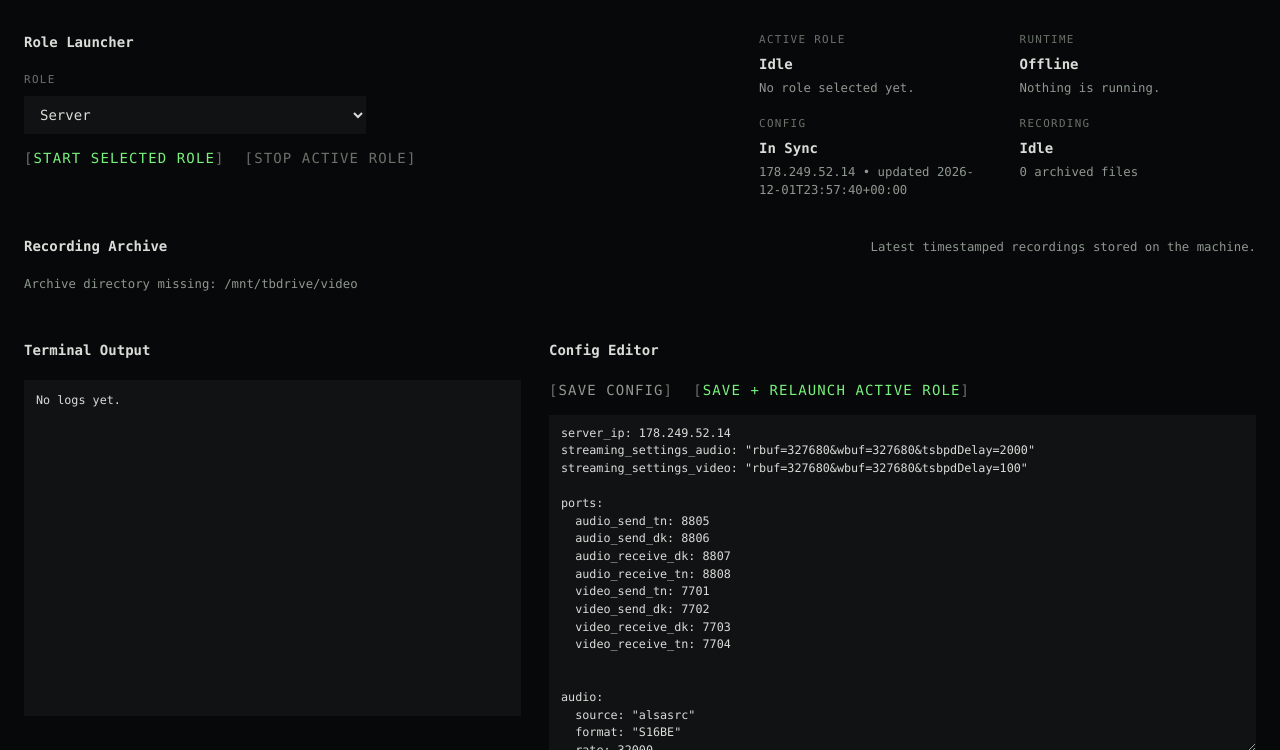
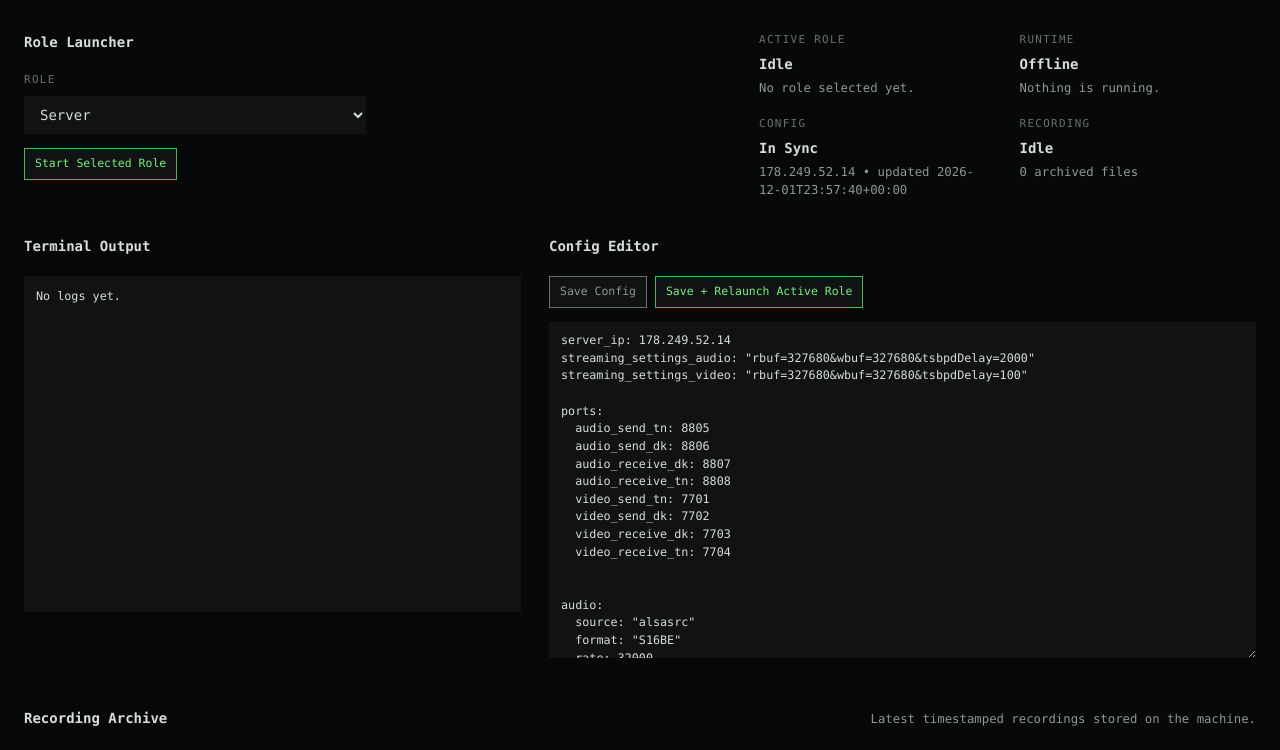
Before and after one commit to theatrebuilding/fiveminutesago, a FastAPI app: page / in a window 1280 px wide. Shown: the part 80-830 px from the top of the page. Run offline with FastAPI, Linux system fonts and the light colour scheme; data that the repository does not hold is empty.

Commit message:
UI update

```diff
--- a/control_app/static/app.js
+++ b/control_app/static/app.js
@@ -28,7 +28,6 @@
 const audioDeviceSelect = document.getElementById("audio-device-select");
 const audioDeviceMessage = document.getElementById("audio-device-message");
 const startRoleButton = document.getElementById("start-role");
-const stopRoleButton = document.getElementById("stop-role");
 const saveConfigButton = document.getElementById("save-config");
 const applyConfigButton = document.getElementById("apply-config");
 const serverPanel = document.getElementById("server-panel");
@@ -317,6 +316,13 @@
   renderPreview(receiver?.preview, "/api/receiver/preview.jpg", receiverPreviewImage, receiverPreviewMeta, receiverPreviewEmpty);
 }
 
+function renderRoleActionButton(runtime) {
+  const running = Boolean(runtime?.running);
+  startRoleButton.textContent = running ? "Stop Selected Role" : "Start Selected Role";
+  startRoleButton.classList.toggle("button-accent", !running);
+  startRoleButton.classList.toggle("button-danger", running);
+}
+
 function renderStatus(status) {
   latestStatus = status;
   const runtime = status.runtime;
@@ -335,6 +341,7 @@
   runtimePill.textContent = runtime.running ? `${runtime.role || "Role"} Running` : "No Active Role";
   runtimePill.className = `status-pill ${runtime.running ? "status-running" : "status-stopped"}`;
   refreshLabel.textContent = `Last refreshed ${new Date().toLocaleTimeString()}`;
+  renderRoleActionButton(runtime);
 
   roleState.textContent = launch?.role ? launch.role.toUpperCase() : "Idle";
   roleMeta.textContent = describeLaunch(launch);
@@ -380,8 +387,6 @@
   renderArchive(storage.archive);
   logOutput.textContent = runtime.log_tail.length ? runtime.log_tail.join("\n") : "No logs yet.";
   logOutput.scrollTop = logOutput.scrollHeight;
-
-  stopRoleButton.disabled = !runtime.running;
 }
 
 async function refreshStatus() {
@@ -447,7 +452,7 @@
 }
 
 async function startRole() {
-  setBusy([startRoleButton, stopRoleButton], true);
+  setBusy([startRoleButton], true);
   actionMessage.textContent = "Starting selected role…";
 
   try {
@@ -461,13 +466,13 @@
   } catch (error) {
     actionMessage.textContent = error.message;
   } finally {
-    setBusy([startRoleButton, stopRoleButton], false);
+    setBusy([startRoleButton], false);
   }
 }
 
 async function stopRole() {
-  setBusy([startRoleButton, stopRoleButton], true);
-  actionMessage.textContent = "Stopping active role…";
+  setBusy([startRoleButton], true);
+  actionMessage.textContent = "Stopping selected role…";
 
   try {
     const payload = await api("/api/runtime/stop", { method: "POST" });
@@ -476,8 +481,16 @@
   } catch (error) {
     actionMessage.textContent = error.message;
   } finally {
-    setBusy([startRoleButton, stopRoleButton], false);
+    setBusy([startRoleButton], false);
   }
+}
+
+async function toggleRoleAction() {
+  if (latestStatus?.runtime?.running) {
+    await stopRole();
+    return;
+  }
+  await startRole();
 }
 
 async function toggleRecording() {
@@ -532,8 +545,7 @@
 countrySelect.addEventListener("change", markLaunchFormDirty);
 videoDeviceSelect.addEventListener("change", markLaunchFormDirty);
 audioDeviceSelect.addEventListener("change", markLaunchFormDirty);
-startRoleButton.addEventListener("click", startRole);
-stopRoleButton.addEventListener("click", stopRole);
+startRoleButton.addEventListener("click", toggleRoleAction);
 recordToggleButton.addEventListener("click", toggleRecording);
 saveConfigButton.addEventListener("click", () => saveConfig(false));
 applyConfigButton.addEventListener("click", () => saveConfig(true));
--- a/control_app/static/index.html
+++ b/control_app/static/index.html
@@ -59,7 +59,6 @@
           </div>
           <div class="button-row">
             <button id="start-role" class="button-accent">Start Selected Role</button>
-            <button id="stop-role" class="button-muted">Stop Active Role</button>
           </div>
           <p id="action-message" class="action-message"></p>
         </section>
@@ -87,6 +86,25 @@
               <p id="recording-meta" class="metric-meta"></p>
             </article>
           </div>
+        </section>
+
+        <section class="panel logs-panel">
+          <div class="panel-heading">
+            <h2>Terminal Output</h2>
+          </div>
+          <pre id="log-output" class="log-output">Loading logs…</pre>
+        </section>
+
+        <section class="panel config-panel">
+          <div class="panel-heading">
+            <h2>Config Editor</h2>
+          </div>
+          <div class="button-row">
+            <button id="save-config" class="button-muted">Save Config</button>
+            <button id="apply-config" class="button-accent">Save + Relaunch Active Role</button>
+          </div>
+          <textarea id="config-editor" spellcheck="false"></textarea>
+          <p id="config-message" class="action-message"></p>
         </section>
 
         <section id="server-panel" class="panel storage-panel hidden">
@@ -150,25 +168,6 @@
             <ul id="archive-files" class="archive-files"></ul>
           </div>
         </section>
-
-        <section class="panel logs-panel">
-          <div class="panel-heading">
-            <h2>Terminal Output</h2>
-          </div>
-          <pre id="log-output" class="log-output">Loading logs…</pre>
-        </section>
-
-        <section class="panel config-panel">
-          <div class="panel-heading">
-            <h2>Config Editor</h2>
-          </div>
-          <div class="button-row">
-            <button id="save-config" class="button-muted">Save Config</button>
-            <button id="apply-config" class="button-accent">Save + Relaunch Active Role</button>
-          </div>
-          <textarea id="config-editor" spellcheck="false"></textarea>
-          <p id="config-message" class="action-message"></p>
-        </section>
       </main>
     </div>
 
--- a/control_app/static/styles.css
+++ b/control_app/static/styles.css
@@ -227,49 +227,67 @@
 }
 
 button {
+  display: inline-flex;
+  align-items: center;
+  justify-content: center;
   appearance: none;
-  border: 0;
+  border: 1px solid var(--text-faint);
   border-radius: 0;
-  padding: 0;
-  background: transparent;
+  min-height: 32px;
+  padding: 0 10px;
+  background: var(--bg-soft);
   color: var(--text);
   font: inherit;
-  text-transform: uppercase;
-  letter-spacing: 0.08em;
+  font-size: 0.82rem;
+  line-height: 1;
   cursor: pointer;
 }
 
 button::before {
-  content: "[";
-  color: var(--text-faint);
+  content: none;
 }
 
 button::after {
-  content: "]";
-  color: var(--text-faint);
+  content: none;
 }
 
 button:hover {
+  border-color: var(--accent);
+  background: var(--bg-strong);
   color: var(--accent);
 }
 
 button:disabled {
   cursor: default;
+  border-color: var(--bg-strong);
+  background: transparent;
   color: var(--text-faint);
 }
 
 .button-accent {
   color: var(--accent);
+  border-color: var(--accent-dim);
 }
 
 .button-muted {
   color: var(--text-dim);
 }
 
+.button-danger {
+  color: var(--danger);
+  border-color: var(--danger);
+}
+
+.button-danger:hover {
+  color: var(--danger);
+  border-color: var(--danger);
+  background: rgba(240, 125, 125, 0.08);
+}
+
 .button-row {
   display: flex;
   flex-wrap: wrap;
-  gap: 20px;
+  gap: 8px;
 }
 
 .preview-grid {
```
